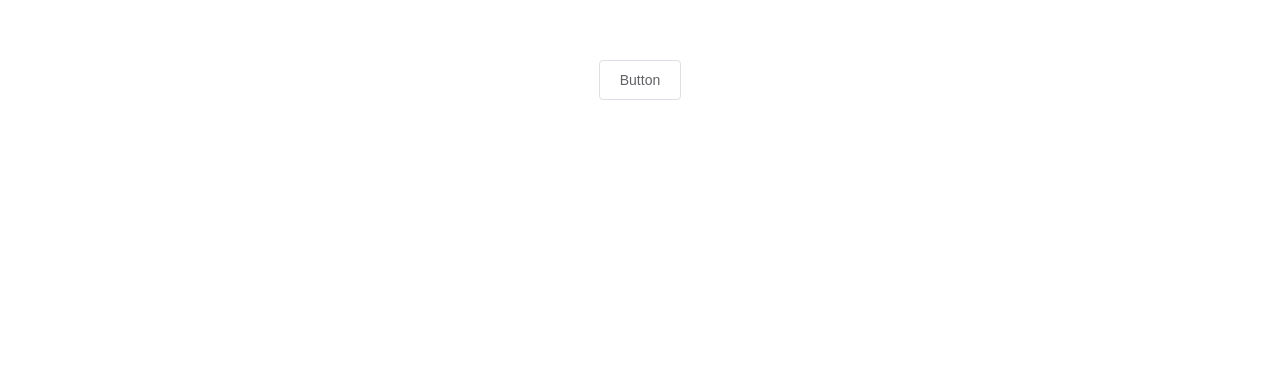
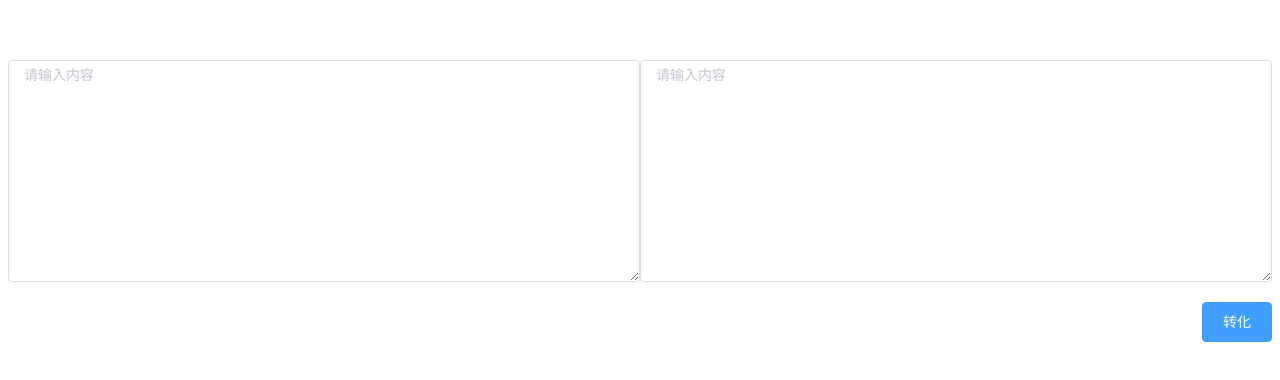
Before and after one commit to AndrosEt/ToolBox, a Vue app: page / in a window 1280 px wide. Shown: the top 380 px of the page. Built offline with nearby package versions, Linux system fonts and the light colour scheme.

Commit message:
add html compress

```diff
--- a/package.json
+++ b/package.json
@@ -19,7 +19,9 @@
     "babel-eslint": "^10.1.0",
     "eslint": "^6.8.0",
     "eslint-plugin-vue": "^6.2.2",
-    "vue-template-compiler": "^2.6.12"
+    "vue-template-compiler": "^2.6.12",
+    "sass-loader": "^7.1.0",
+    "node-sass": "^4.13.1"
   },
   "eslintConfig": {
     "root": true,
--- a/src/components/HelloWorld.vue
+++ b/src/components/HelloWorld.vue
@@ -1,9 +1,21 @@
 <template>
-  <div class="hello">
-    <el-button @click="visible = true">Button</el-button>
-    <el-dialog :visible.sync="visible" title="Hello world">
-      <p>Try Element</p>
-    </el-dialog>
+  <div class="container">
+    <div class="html-optimize">
+      <el-input
+              type="textarea"
+              :rows="10"
+              placeholder="请输入内容"
+              v-model="textareaInput">
+      </el-input>
+
+      <el-input
+              type="textarea"
+              :rows="10"
+              placeholder="请输入内容"
+              v-model="textareaOutput">
+      </el-input>
+    </div>
+    <el-button class="btn" type="primary" @click="compress" >转化</el-button>
   </div>
 </template>
 
@@ -15,14 +27,21 @@ export default {
   },
   data() {
     return {
-      visible: false
+      visible: false,
+      textareaInput: '',
+      textareaOutput: ''
+    }
+  },
+  methods: {
+    compress() {
+      this.textareaOutput = this.textareaInput.replace(/\s{2,}/g, ' ').replace(/\n/g, '')
     }
   }
 }
 </script>
 
 <!-- Add "scoped" attribute to limit CSS to this component only -->
-<style scoped>
+<style lang="scss">
 h3 {
   margin: 40px 0 0;
 }
@@ -37,4 +56,18 @@ li {
 a {
   color: #42b983;
 }
+  .container {
+    display: flex;
+    flex-direction: column;
+
+    .html-optimize {
+      display: flex;
+      flex-direction: row;
+    }
+    .btn {
+      margin-top: 20px;
+      width: fit-content;
+      align-self: flex-end;
+    }
+  }
 </style>
--- a/src/main.js
+++ b/src/main.js
@@ -9,7 +9,3 @@ new Vue({
   render: h => h(App)
 });
 Vue.config.productionTip = false
-
-new Vue({
-  render: h => h(App),
-}).$mount('#app')
```
Also changed, not shown: 12 other files (tests, documents, lock files or other folders).
